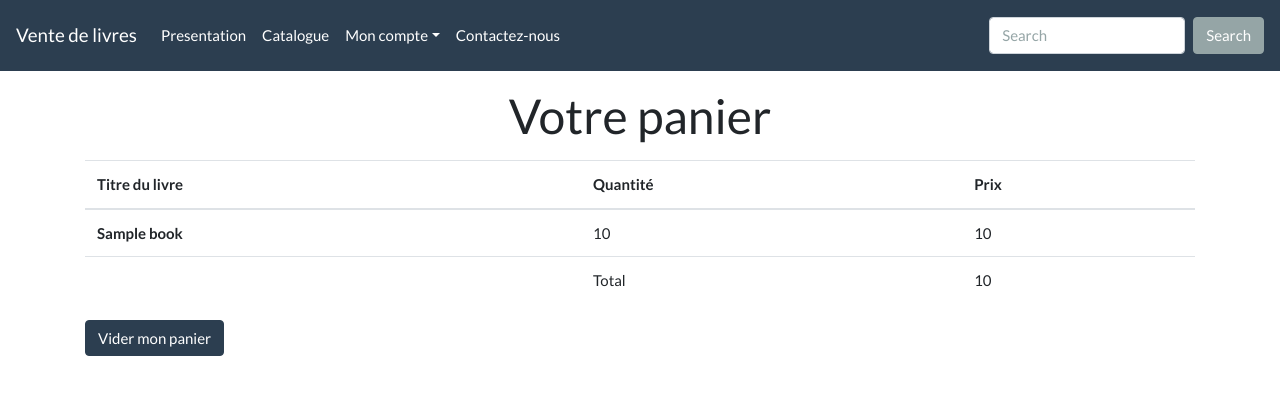
After one commit to xonatis-academy/demo-test, a Symfony app: template templates/cart/index.html.twig in a window 1280 px wide. The commit adds this page. Shown: the top 395 px of the page. Run offline with Twig, Linux system fonts and the light colour scheme; the template is opened without the code that fills it: most values are stand-ins (such as "Sample title", 1, 10 or a date in 2020); some libraries are stand-ins or nearby versions.

Commit message:
Adding cart

```diff
--- /dev/null
+++ b/templates/cart/index.html.twig
@@ -0,0 +1,55 @@
+{% extends 'base.html.twig' %}
+
+{% block title %}Hello CartController!{% endblock %}
+
+{% block body %}
+
+<div class="m-3 text-center">
+    <h1>Votre panier</h1>
+</div>
+
+{% if not panier %}
+
+<div class="alert alert-dismissible alert-light">
+  Votre panier est vide !
+</div>
+
+{% endif %}
+
+{% if panier %}
+
+<table class="table table-hover">
+  <thead>
+    <tr>
+      <th scope="col">Titre du livre</th>
+      <th scope="col">Quantité</th>
+      <th scope="col">Prix</th>
+    </tr>
+  </thead>
+  <tbody>
+
+
+    {% for element in panier.elements %}
+
+    <tr>
+      <th scope="row">{{ element.book.title }}</th>
+      <td>{{ element.quantity }}</td>
+      <td>{{ element.book.price }}</td>
+    </tr>
+
+    {% endfor %}
+
+    <tr>
+        <td></td>
+        <td>Total</td>
+        <td>{{ panier.total }}</td>
+    </tr>
+
+  </tbody>
+</table>
+
+<a type="button" class="btn btn-primary" href="{{ path('cart_clear') }}">Vider mon panier</a>
+
+{% endif %}
+
+{% endblock %}
--- a/templates/catalog/index.html.twig
+++ b/templates/catalog/index.html.twig
@@ -25,6 +25,8 @@
         <div class="card-body">
             <h4 class="card-title">{{ book.title }}</h4>
             <p class="card-text">{{ book.description }}</p>
+
+            <a type="button" class="btn btn-warning" href="{{ path('cart_add', {id : book.id}) }}">Ajouter</a>
         </div>
     </div>
 
```
Also changed, not shown: src/Controller/CartController.php (added, +59 -0 lines).
